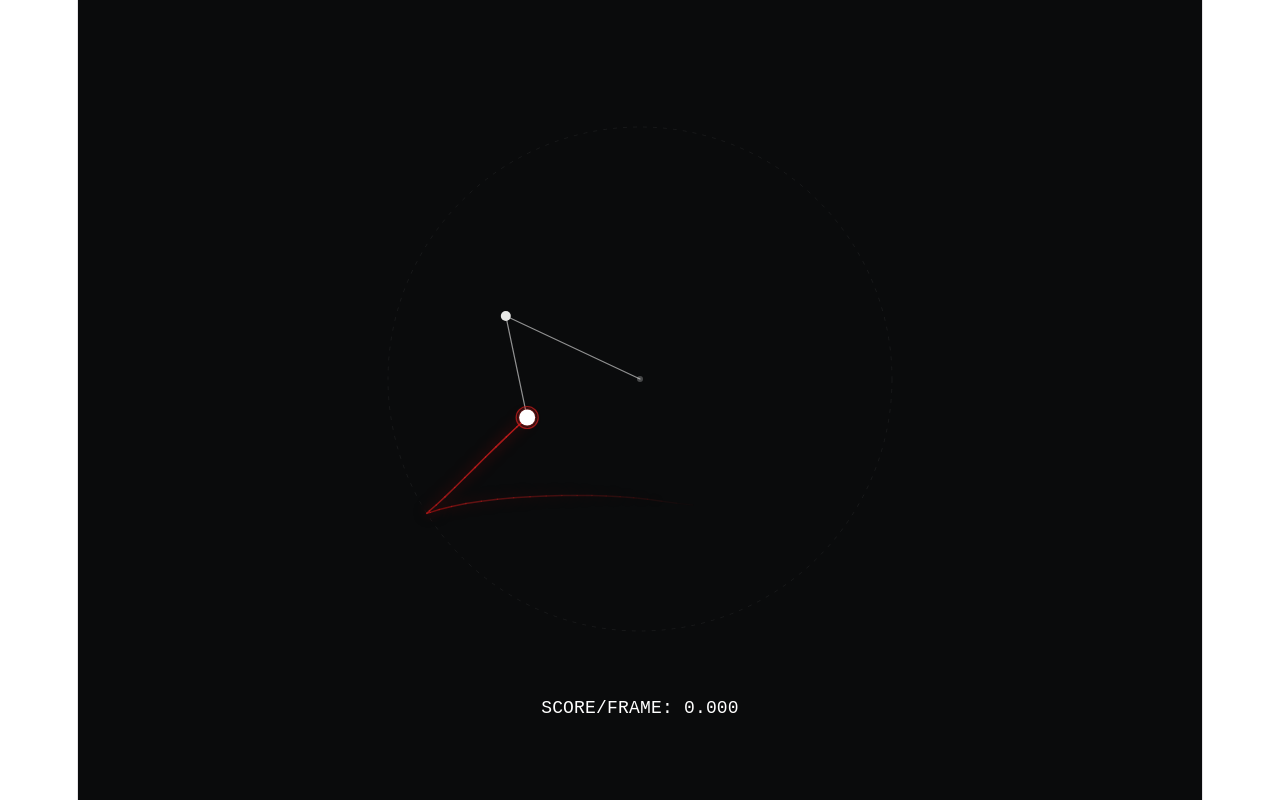
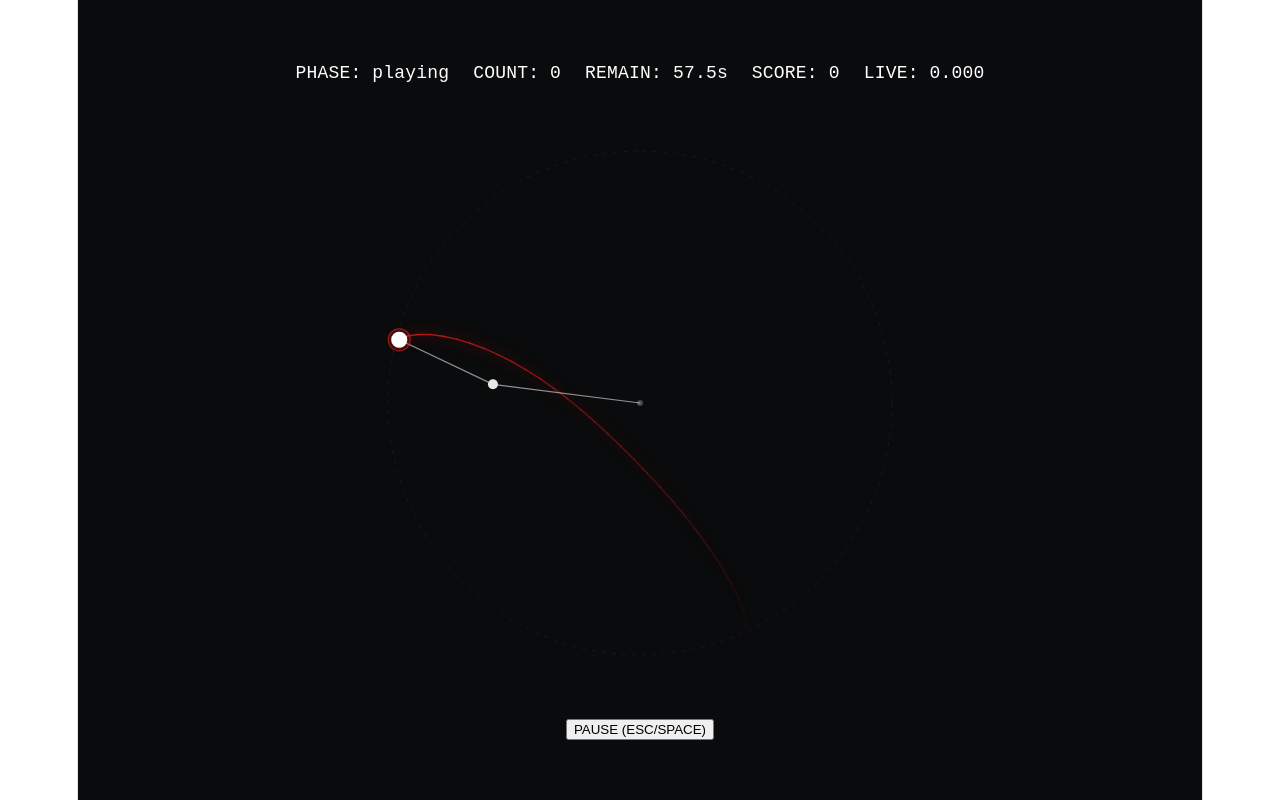
Before and after one commit to shg195/furiko-aim, a React (Vite) app: page / in a window 1280 px wide. Built offline with nearby package versions, Linux system fonts and the light colour scheme.

Commit message:
モジュール 4 完了・部分監査通過

```diff
--- a/src/App.tsx
+++ b/src/App.tsx
@@ -1,10 +1,16 @@
-// 一時マウント（モジュール 2/3 検証用）。M6 の画面遷移実装で書き換え予定。
+// 一時マウント（モジュール 2/3/4 検証用）。M6 の画面遷移実装で書き換え予定。
 
 import { useState } from 'react';
 import PendulumCanvas from './components/PendulumCanvas';
+import { useGameLoop } from './hooks/useGameLoop';
 
 export default function App() {
-  const [score, setScore] = useState(0);
+  const [finished, setFinished] = useState<number | null>(null);
+  const loop = useGameLoop({
+    scorable: true,
+    onFinish: (final) => setFinished(final),
+  });
+
   return (
     <div
       style={{
@@ -19,15 +25,49 @@ export default function App() {
         fontFamily: 'monospace',
       }}
     >
-      <div style={{ width: 600, height: 600 }}>
+      <div style={{ display: 'flex', gap: 24 }}>
+        <div>PHASE: {loop.phase}</div>
+        <div>COUNT: {loop.count}</div>
+        <div>REMAIN: {loop.remain.toFixed(1)}s</div>
+        <div>SCORE: {Math.round(loop.score)}</div>
+        <div>LIVE: {loop.live.toFixed(3)}</div>
+      </div>
+      <div style={{ width: 600, height: 600, position: 'relative' }}>
         <PendulumCanvas
           lengths={[1, 0.7]}
           showCursor
           trailScoring
-          onScoreChange={setScore}
+          paused={loop.isPaused}
+          feedbackStyle={loop.phase === 'playing' ? 'ring' : 'none'}
+          onScoreChange={loop.handleScoreChange}
         />
+        {loop.phase === 'countdown' && (
+          <div
+            style={{
+              position: 'absolute',
+              top: 16,
+              left: 0,
+              right: 0,
+              textAlign: 'center',
+              fontSize: 56,
+              color: '#d21e1e',
+              pointerEvents: 'none',
+            }}
+          >
+            {loop.count > 0 ? loop.count : 'GO'}
+          </div>
+        )}
       </div>
-      <div>SCORE/FRAME: {score.toFixed(3)}</div>
+      <div style={{ display: 'flex', gap: 12 }}>
+        <button onClick={loop.togglePause} disabled={loop.phase === 'countdown' || loop.phase === 'ending'}>
+          {loop.phase === 'paused' ? 'RESUME' : 'PAUSE'} (ESC/SPACE)
+        </button>
+      </div>
+      {finished !== null && (
+        <div style={{ color: '#d21e1e', fontSize: 18 }}>
+          FINISHED: {Math.round(finished)} pts
+        </div>
+      )}
     </div>
   );
 }
--- /dev/null
+++ b/src/hooks/useGameLoop.ts
@@ -0,0 +1,150 @@
+// useGameLoop.ts — 60秒タイマー・3-2-1 カウントダウン・一時停止・累積スコア
+//
+// PendulumCanvas の onScoreChange に handleScoreChange を渡し、
+// canvas に paused = isPaused、feedbackStyle = phase==='playing' ? 'ring' : 'none' を渡す想定。
+
+import { useCallback, useEffect, useRef, useState } from 'react';
+import {
+  COUNTDOWN_SECONDS,
+  SCORE_SCALE,
+  TOTAL_SECONDS,
+} from '../constants';
+import type { GamePhase } from '../types';
+
+type Options = {
+  /** 試合の長さ（秒）。既定 TOTAL_SECONDS=60 */
+  total?: number;
+  /** スコアを累積するか。false の場合は live のみ更新（カスタムでも累積は true 想定） */
+  scorable: boolean;
+  /** 残時間が 0 になった時に最終スコアで呼ばれる */
+  onFinish: (finalScore: number) => void;
+};
+
+type Result = {
+  phase: GamePhase;
+  /** カウントダウン中の表示数字（3, 2, 1, 0=GO 直前） */
+  count: number;
+  /** 残時間（秒） */
+  remain: number;
+  /** 累積スコア（整数化前） */
+  score: number;
+  /** 直近フレームの 0..1 スコア（HUD precision 用） */
+  live: number;
+  /** PendulumCanvas に渡す paused プロパティ：countdown 中も physics 凍結 */
+  isPaused: boolean;
+  /** PAUSE ↔ RESUME のトグル */
+  togglePause: () => void;
+  /** PendulumCanvas の onScoreChange に渡す。per-frame 呼び出し */
+  handleScoreChange: (s: number) => void;
+};
+
+export function useGameLoop({
+  total = TOTAL_SECONDS,
+  scorable,
+  onFinish,
+}: Options): Result {
+  const [phase, setPhase] = useState<GamePhase>('countdown');
+  const [count, setCount] = useState(COUNTDOWN_SECONDS);
+  const [remain, setRemain] = useState(total);
+  const [score, setScore] = useState(0);
+  const [live, setLive] = useState(0);
+
+  const startRef = useRef(0);
+  const pausedAtRef = useRef(0);
+  const totalPausedRef = useRef(0);
+  const scoreAccRef = useRef(0);
+  const lastTickRef = useRef(0);
+  const finishedRef = useRef(false);
+
+  // カウントダウン進行：phase=countdown のとき 1秒ごとに count を減算、count=0 で playing へ
+  useEffect(() => {
+    if (phase !== 'countdown') return;
+    if (count <= 0) {
+      const isResume = startRef.current !== 0;
+      if (isResume) {
+        // pause + countdown 時間を totalPausedRef に積む（経過時間から除外）
+        totalPausedRef.current += performance.now() - pausedAtRef.current;
+      } else {
+        startRef.current = performance.now();
+        totalPausedRef.current = 0;
+      }
+      lastTickRef.current = performance.now();
+      setPhase('playing');
+      return;
+    }
+    const id = window.setTimeout(() => setCount((c) => c - 1), 1000);
+    return () => window.clearTimeout(id);
+  }, [phase, count]);
+
+  // プレイ中の tick：requestAnimationFrame で残時間・スコアを更新
+  useEffect(() => {
+    if (phase !== 'playing') return;
+    let raf = 0;
+    const tick = (now: number) => {
+      const elapsed =
+        (now - startRef.current - totalPausedRef.current) / 1000;
+      const left = Math.max(0, total - elapsed);
+      setRemain(left);
+      setScore(scoreAccRef.current);
+      if (left <= 0 && !finishedRef.current) {
+        finishedRef.current = true;
+        onFinish(scoreAccRef.current);
+        setPhase('ending');
+        return;
+      }
+      raf = requestAnimationFrame(tick);
+    };
+    raf = requestAnimationFrame(tick);
+    return () => cancelAnimationFrame(raf);
+  }, [phase, total, onFinish]);
+
+  const togglePause = useCallback(() => {
+    if (phase === 'playing') {
+      pausedAtRef.current = performance.now();
+      setPhase('paused');
+    } else if (phase === 'paused') {
+      // 再開時は 3 秒カウントダウンを挟む（spec 2.12）
+      setCount(COUNTDOWN_SECONDS);
+      setPhase('countdown');
+    }
+  }, [phase]);
+
+  // ESC / SPACE で一時停止トグル
+  useEffect(() => {
+    const onKey = (e: KeyboardEvent) => {
+      if (e.key === 'Escape' || e.key === ' ') {
+        if (e.key === ' ') e.preventDefault();
+        if (phase === 'playing' || phase === 'paused') togglePause();
+      }
+    };
+    window.addEventListener('keydown', onKey);
+    return () => window.removeEventListener('keydown', onKey);
+  }, [phase, togglePause]);
+
+  // PendulumCanvas から per-frame でスコアを受け取る
+  const handleScoreChange = useCallback(
+    (s: number) => {
+      setLive(s);
+      if (scorable && phase === 'playing') {
+        const now = performance.now();
+        const dt = Math.min((now - lastTickRef.current) / 1000, 1 / 30);
+        lastTickRef.current = now;
+        scoreAccRef.current += s * dt * SCORE_SCALE;
+      }
+    },
+    [scorable, phase],
+  );
+
+  const isPaused = phase === 'paused' || phase === 'countdown';
+
+  return {
+    phase,
+    count,
+    remain,
+    score,
+    live,
+    isPaused,
+    togglePause,
+    handleScoreChange,
+  };
+}
```
